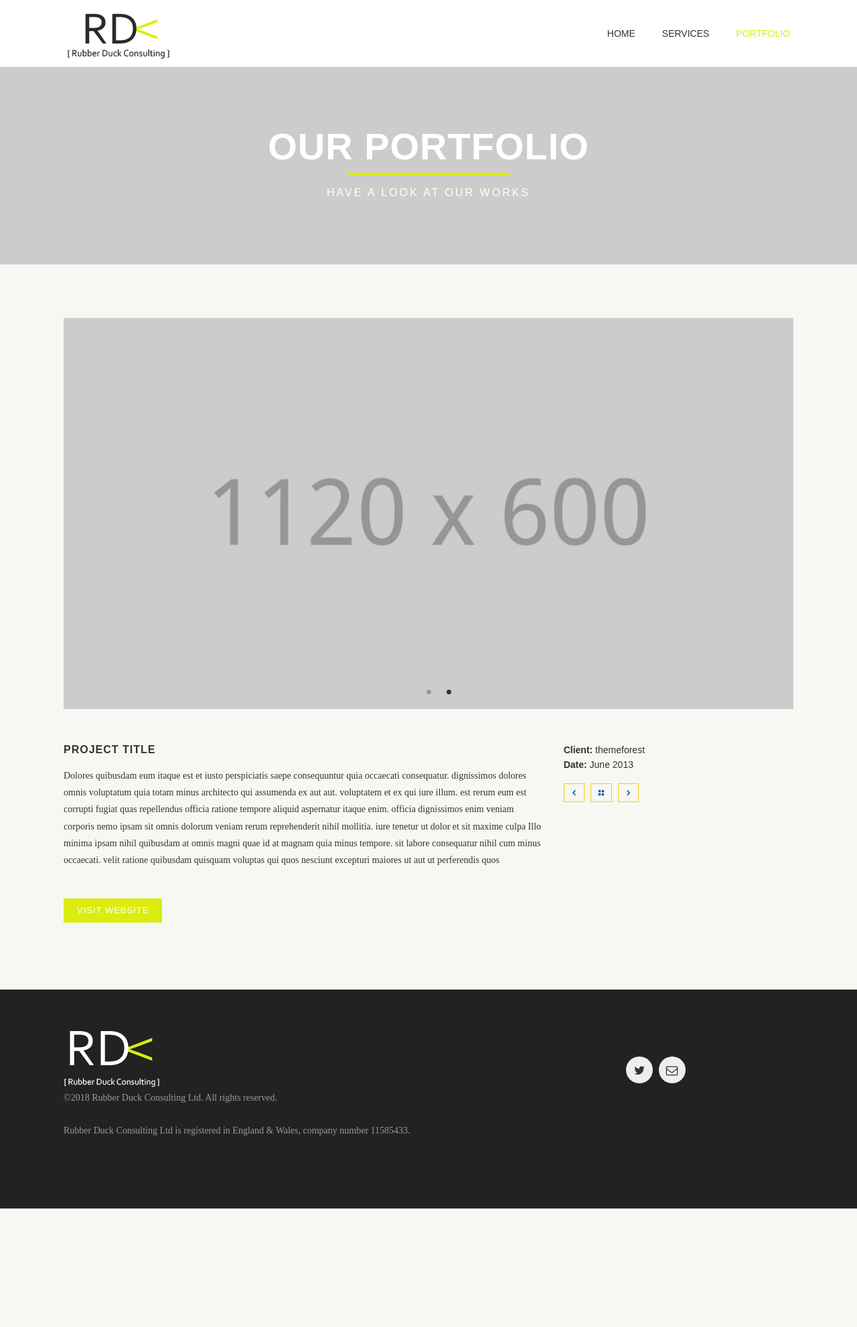
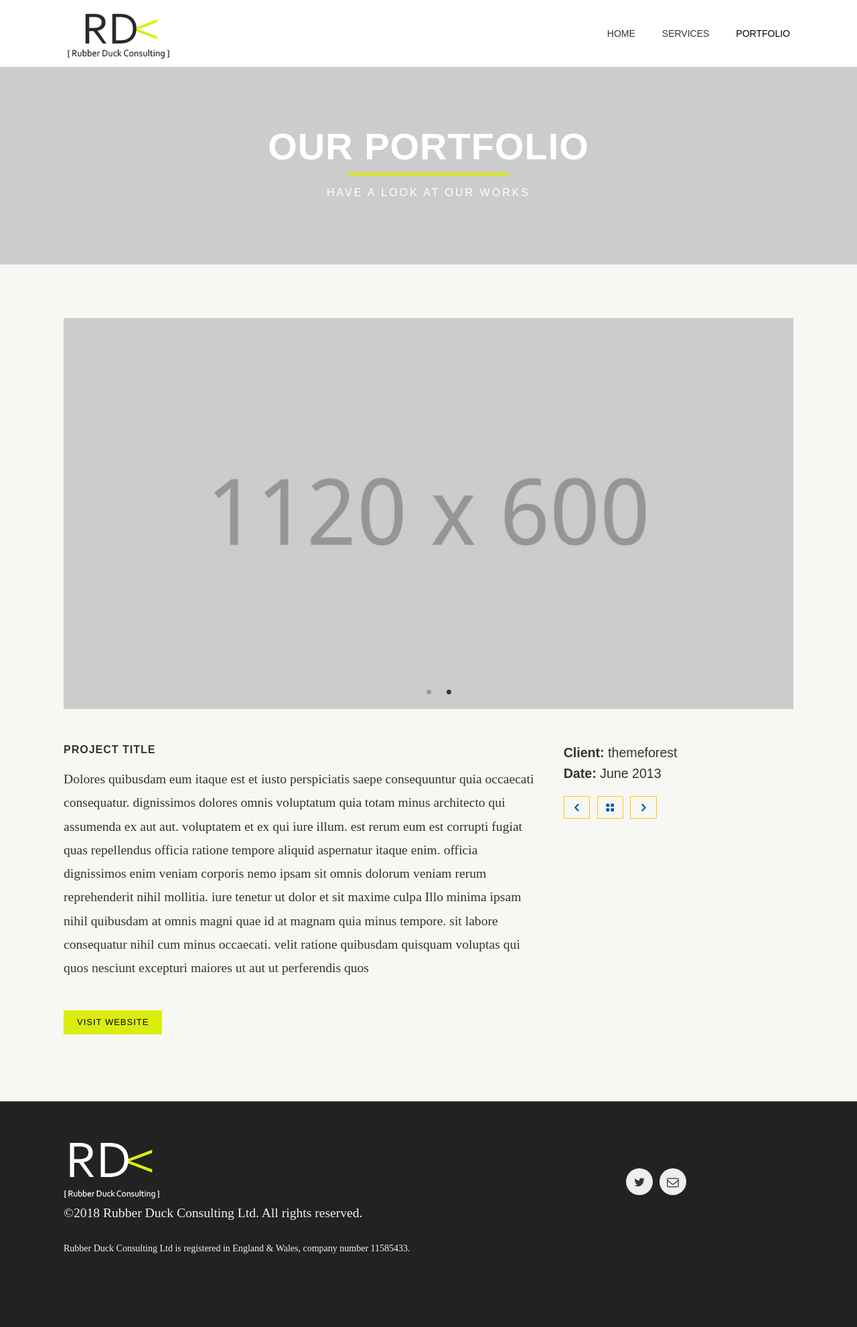
Before and after one commit to rubberduckconsulting/rubberduckconsulting.github.io, a Jekyll site: the page built from portfolio-item.html, in a window 1280 px wide. Shown: the whole page at 67% size. Built offline with Jekyll 4.4.1, drawn with Linux system fonts in a browser that asks for light colours; before the commit the page ends 1805 px from its top, so only the background shows below that.

Commit message:
fixing styling to be more accessible

```diff
--- a/_sass/foundation/components/_type.scss
+++ b/_sass/foundation/components/_type.scss
@@ -46,7 +46,7 @@
 // We use these to style paragraphs
 $paragraph-font-family: inherit !default;
 $paragraph-font-weight: $font-weight-normal !default;
-$paragraph-font-size: 1rem !default;
+$paragraph-font-size: 1.4rem !default;
 $paragraph-line-height: 1.6 !default;
 $paragraph-margin-bottom: rem-calc(20) !default;
 $paragraph-aside-font-size: rem-calc(14) !default;
--- a/css/style.css
+++ b/css/style.css
@@ -1104,7 +1104,7 @@
 /*Footer */
 #footer {
   background: #222;
-  color: #999;
+  color: #f2f2f2;
 }
 #footer h1 {
   margin-bottom: 25px;
@@ -3129,7 +3129,7 @@
 }
 .modMilestone i {
   font-size: 36px;
-  color: #333;
+  color: #000;
   background: #dbed0f;
   width: 90px;
   height: 90px;
@@ -3830,7 +3830,7 @@
 
 	a, .modBlogPost.big h3 a:hover, .pager a, .modIconText .icon-text-circle:hover i  {color: #005DA5; /*haufe blue*/}
 	.top-bar-section ul li > a {color: #33332E /*black*/}
-	.top-bar-section li.active:not(.has-form) a:not(.button) { color: #dbed0f; background: none;  }
+	.top-bar-section li.active:not(.has-form) a:not(.button) { color: #000; background: none;  }
 	.top-bar-section ul li:hover:not(.has-form) > a, .top-bar-section li.active:not(.has-form) a:not(.button):hover {color: #005DA5; background: none;}
 
 	a:hover, .pager a:hover {color: #292a2a;}
@@ -3844,7 +3844,7 @@
 .button {
   text-transform: uppercase;
   letter-spacing: 1px;
-  color: #fff;
+  color: #000;
   background: #dbed0f;
   border:none;
 }
@@ -3857,7 +3857,7 @@
 background-color: #EF8037;}
 
 .button.boxed {
-  color: #fff;
+  color: #000;
   border: 2px solid #dbed0f;
   background: none;
 }
```
